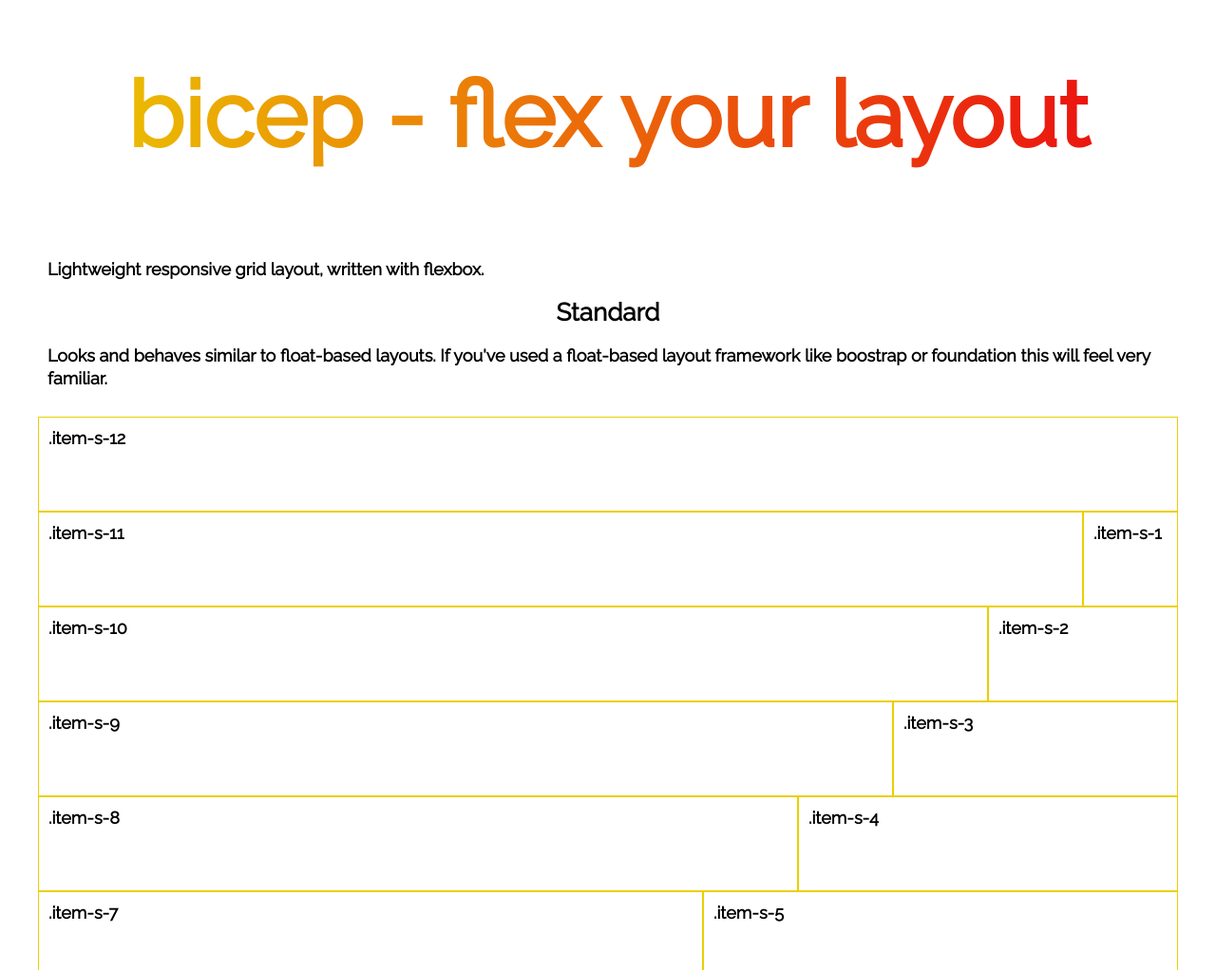
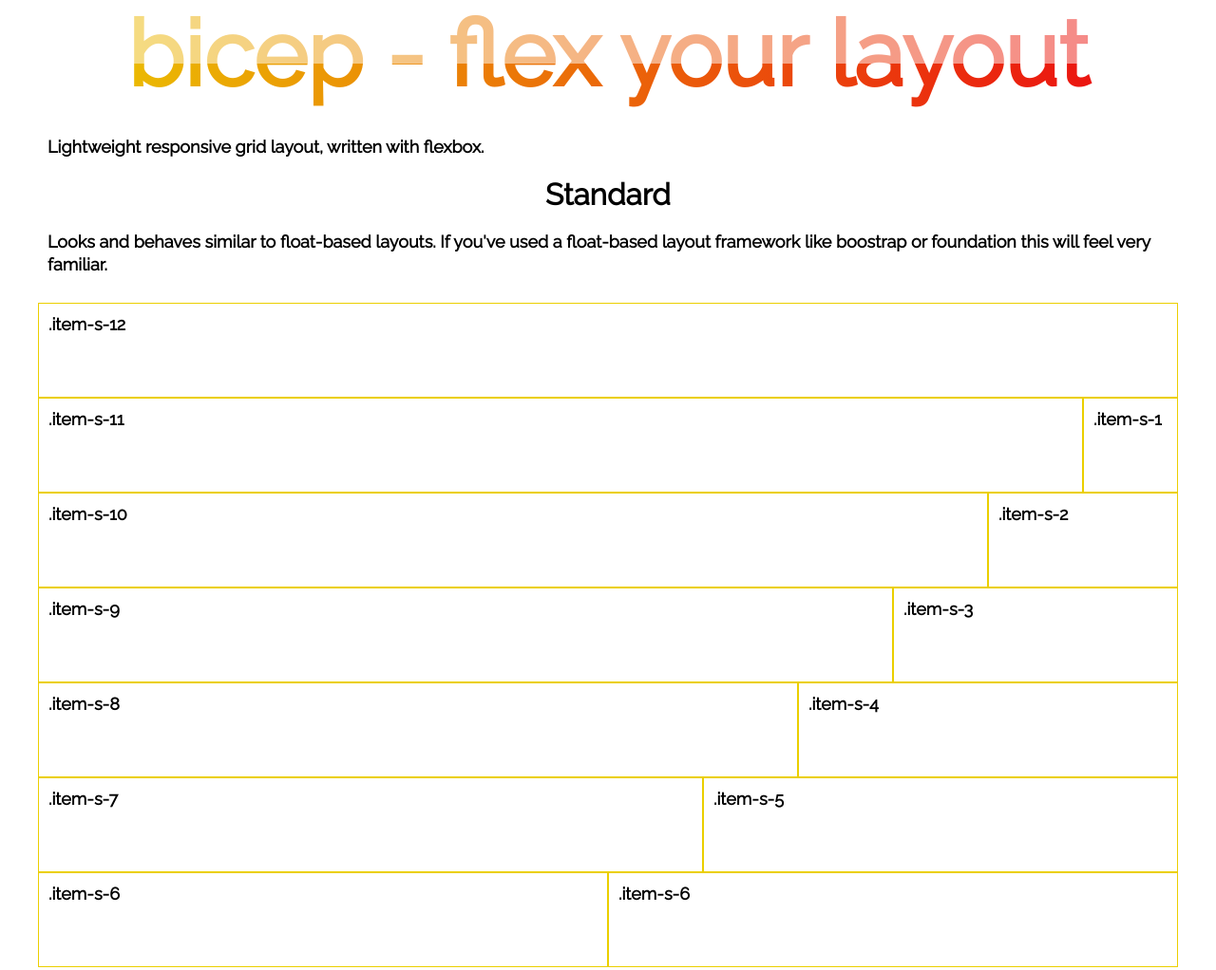
Before and after one commit to ahoy1/bicep_demo, a website: page index.html in a window 1280 px wide. Shown: the top 1022 px of the page at 95% size. Drawn offline with Linux system fonts and the light colour scheme.

Commit message:
update headers

```diff
--- a/style.scss
+++ b/style.scss
@@ -39,10 +39,22 @@
   background-image: -webkit-linear-gradient(left, $yellow, $red);
   color: $orange;
   line-height: 1.2em;
+  margin:0;
+
+  &:before {
+    display: block;
+    content:'';
+    background:$white;
+    opacity:0.5;
+    position:absolute;
+    top:0;
+    height:0.7em;
+    width:100%;
+  }
 }
 
 h2{
-  font-size:26px;
+  font-size:1.75em;
 }
 
 p, li {
```
Also changed, not shown: style.min.css.
